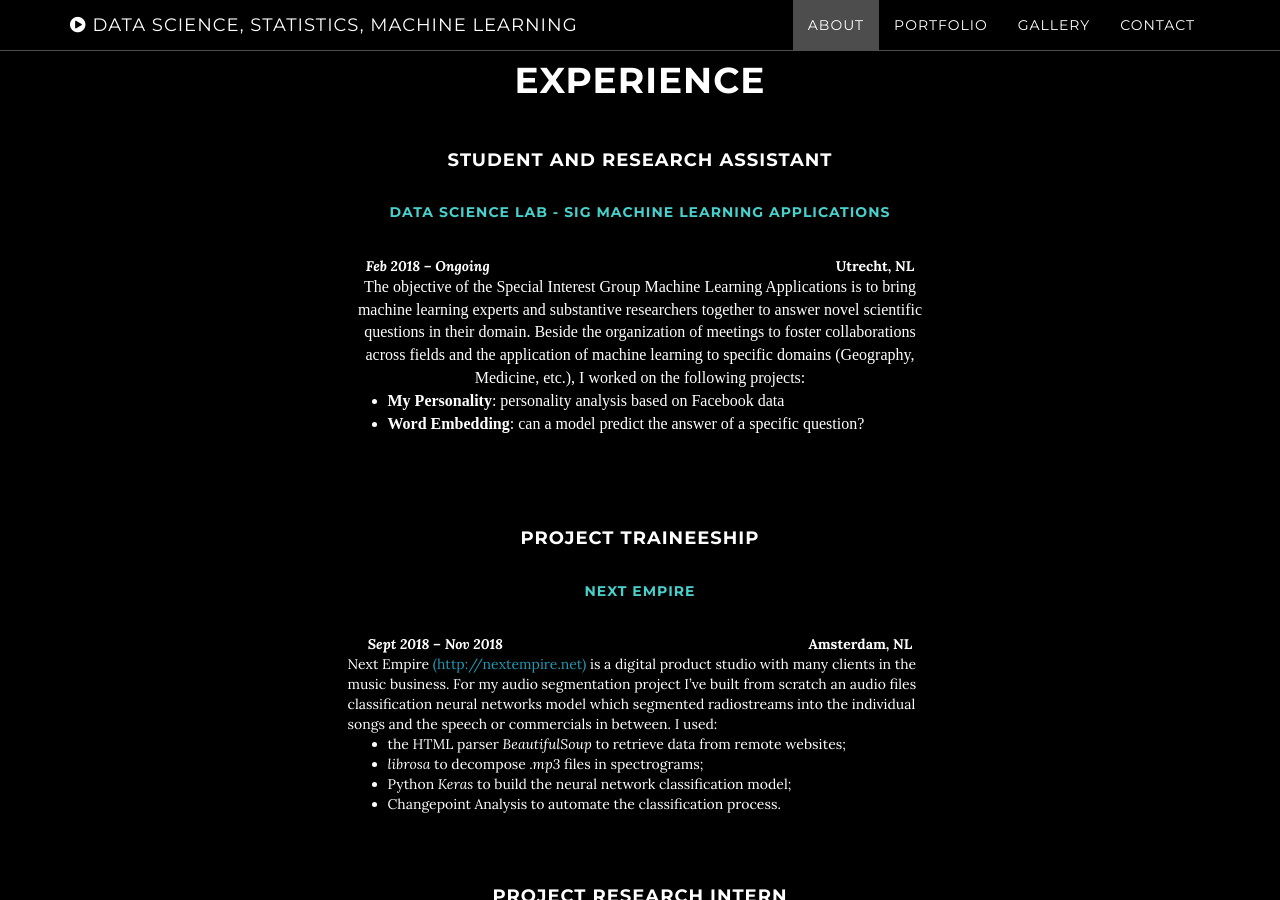
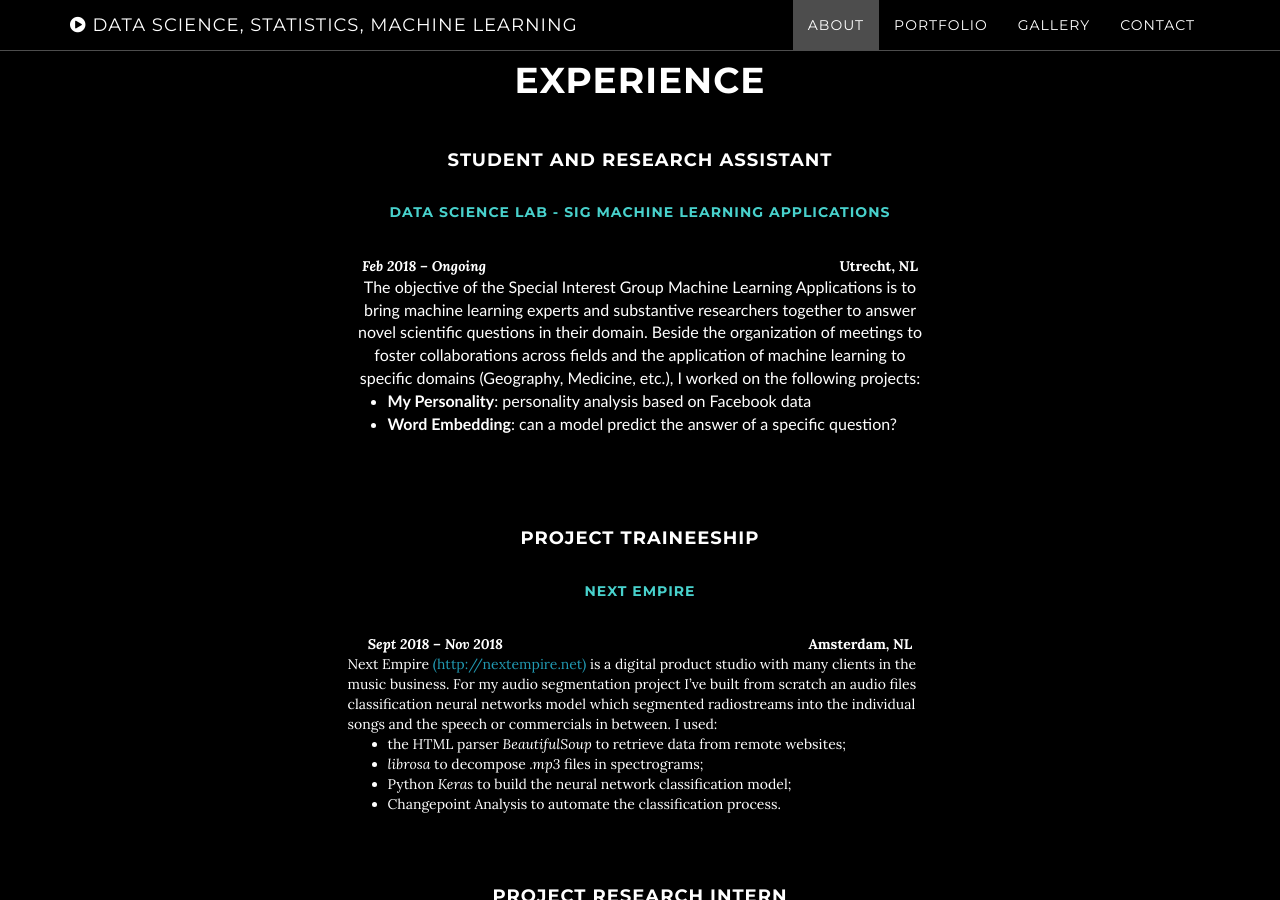
Before and after one commit to AgneseG/AgneseG.github.io, a Jekyll site: the page built from index.html, in a window 1280 px wide and 900 px high, scrolled down 1039 px. Built offline with Jekyll 4.4.1, drawn with Linux system fonts in a browser that asks for light colours.

Commit message:
Update about.html

```diff
--- a/_includes/about.html
+++ b/_includes/about.html
@@ -19,11 +19,11 @@ div.cntr {
                 <div class="cntr">
 <h4 " >Student and Research Assistant</h4>
 <h5 style="color:#48D1CC">Data Science Lab - SIG Machine Learning Applications</h5>
-<strong  style="text-align: left;"><em>Feb 2018 &ndash; Ongoing &nbsp;</em> &nbsp;&nbsp;&nbsp;&nbsp;&nbsp; &nbsp;&nbsp;&nbsp; &nbsp;&nbsp;&nbsp;&nbsp;&nbsp;&nbsp;&nbsp;&nbsp;&nbsp;&nbsp;  &nbsp;&nbsp;&nbsp; &nbsp;&nbsp;&nbsp;&nbsp;&nbsp;&nbsp;&nbsp;&nbsp; &nbsp;  &nbsp; &nbsp; &nbsp; &nbsp; &nbsp; &nbsp; &nbsp; &nbsp; &nbsp; &nbsp;&nbsp; &nbsp; &nbsp; &nbsp; &nbsp; &nbsp; &nbsp; &nbsp; &nbsp; &nbsp; &nbsp; &nbsp; &nbsp; &nbsp; &nbsp; &nbsp; &nbsp; &nbsp; Utrecht, NL</strong>
-<div  style="font-family:Didot;font-size:16px;font-weight:500;" >The objective of the Special Interest Group Machine Learning Applications is to bring machine learning experts and substantive researchers together to answer novel scientific questions in their domain. Beside the organization of meetings to foster collaborations across fields and the application of machine learning to specific domains (Geography, Medicine, etc.), I worked on the following projects:</div>
+<strong  style="text-align: left;"><em>Feb 2018 &ndash; Ongoing &nbsp;</em> &nbsp;&nbsp;&nbsp;&nbsp;&nbsp;&nbsp;&nbsp; &nbsp;&nbsp;&nbsp; &nbsp;&nbsp;&nbsp;&nbsp;&nbsp;&nbsp;&nbsp;&nbsp;&nbsp;&nbsp;  &nbsp;&nbsp;&nbsp; &nbsp;&nbsp;&nbsp;&nbsp;&nbsp;&nbsp;&nbsp;&nbsp; &nbsp;  &nbsp; &nbsp; &nbsp; &nbsp; &nbsp; &nbsp; &nbsp; &nbsp; &nbsp; &nbsp;&nbsp; &nbsp; &nbsp; &nbsp; &nbsp; &nbsp; &nbsp; &nbsp; &nbsp; &nbsp; &nbsp; &nbsp; &nbsp; &nbsp; &nbsp; &nbsp; &nbsp; &nbsp; Utrecht, NL</strong>
+<div  style="font-family:Optima;font-size:16px;font-weight:500;" >The objective of the Special Interest Group Machine Learning Applications is to bring machine learning experts and substantive researchers together to answer novel scientific questions in their domain. Beside the organization of meetings to foster collaborations across fields and the application of machine learning to specific domains (Geography, Medicine, etc.), I worked on the following projects:</div>
 <ul>
-<li  style="font-family:Didot;font-size:16px;font-weight:500;text-align: left;"><strong>My Personality</strong>: personality analysis based on Facebook data</li>
-<li  style="font-family:Didot;font-size:16px;font-weight:500;text-align: left;" ><strong>Word Embedding</strong>: can a model predict the answer of a specific question?</li>
+<li  style="font-family:Optima;font-size:16px;font-weight:500;text-align: left;"><strong>My Personality</strong>: personality analysis based on Facebook data</li>
+<li  style="font-family:Optima;font-size:16px;font-weight:500;text-align: left;" ><strong>Word Embedding</strong>: can a model predict the answer of a specific question?</li>
 </ul>
  <br/>  <h6 style="color:black">I</h6>     </div>
                         <div class="cntr">
@@ -42,7 +42,7 @@ div.cntr {
                     <div class="cntr">
 <h4 >Project Research Intern</h4>
 <h5 style="color:#48D1CC">Centraal Bureau voor de Statistiek (CBS)</h5>
-<strong  style="text-align: left;"><em>Sept 2018 &ndash; Ongoing &nbsp;</em> &nbsp; &nbsp;&nbsp;&nbsp; &nbsp;&nbsp;&nbsp;&nbsp;&nbsp;&nbsp;&nbsp;&nbsp;&nbsp;&nbsp;&nbsp;&nbsp; &nbsp; &nbsp;  &nbsp; &nbsp; &nbsp; &nbsp; &nbsp; &nbsp; &nbsp; &nbsp;&nbsp; &nbsp; &nbsp; &nbsp; &nbsp; &nbsp;&nbsp; &nbsp; &nbsp; &nbsp; &nbsp; &nbsp;  &nbsp; &nbsp; &nbsp; &nbsp; &nbsp; &nbsp; &nbsp; &nbsp; Den Hague, NL</strong>
+<strong  style="text-align: left;"><em>Sept 2018 &ndash; Ongoing &nbsp;</em> &nbsp;&nbsp;&nbsp; &nbsp;&nbsp;&nbsp; &nbsp;&nbsp;&nbsp;&nbsp;&nbsp;&nbsp;&nbsp;&nbsp;&nbsp;&nbsp;&nbsp;&nbsp; &nbsp; &nbsp;  &nbsp; &nbsp; &nbsp; &nbsp; &nbsp; &nbsp; &nbsp; &nbsp;&nbsp; &nbsp; &nbsp; &nbsp; &nbsp; &nbsp;&nbsp; &nbsp; &nbsp; &nbsp; &nbsp; &nbsp;  &nbsp; &nbsp; &nbsp; &nbsp; &nbsp; &nbsp; &nbsp; &nbsp; Den Hague, NL</strong>
 
 <div style="font-family:Optima;font-size:16px;font-weight:500;" style="text-align: left;">Developing an extention of the Ratio Imputation model: how can machine learning contribute to a more efficient and precise imputation of business missing data?</div>
 <h5  style="color:black">I</h5>
```
